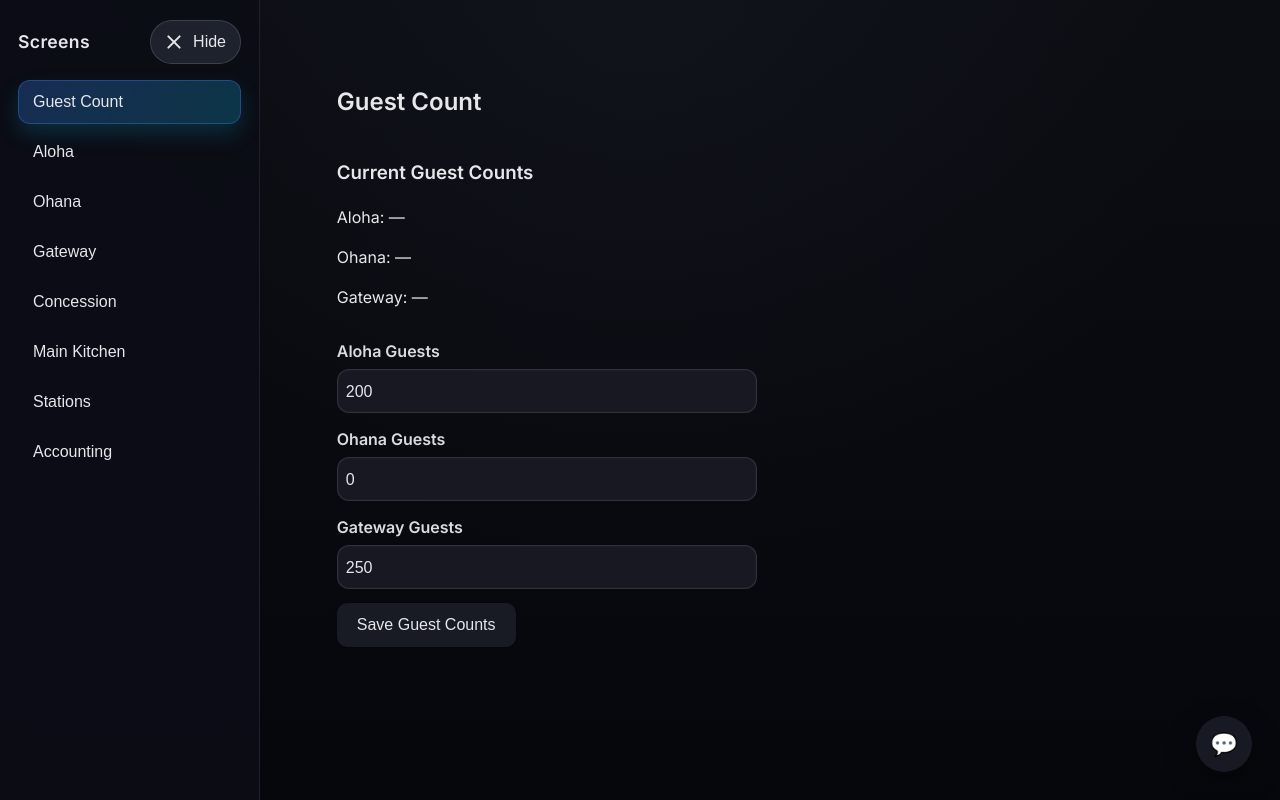
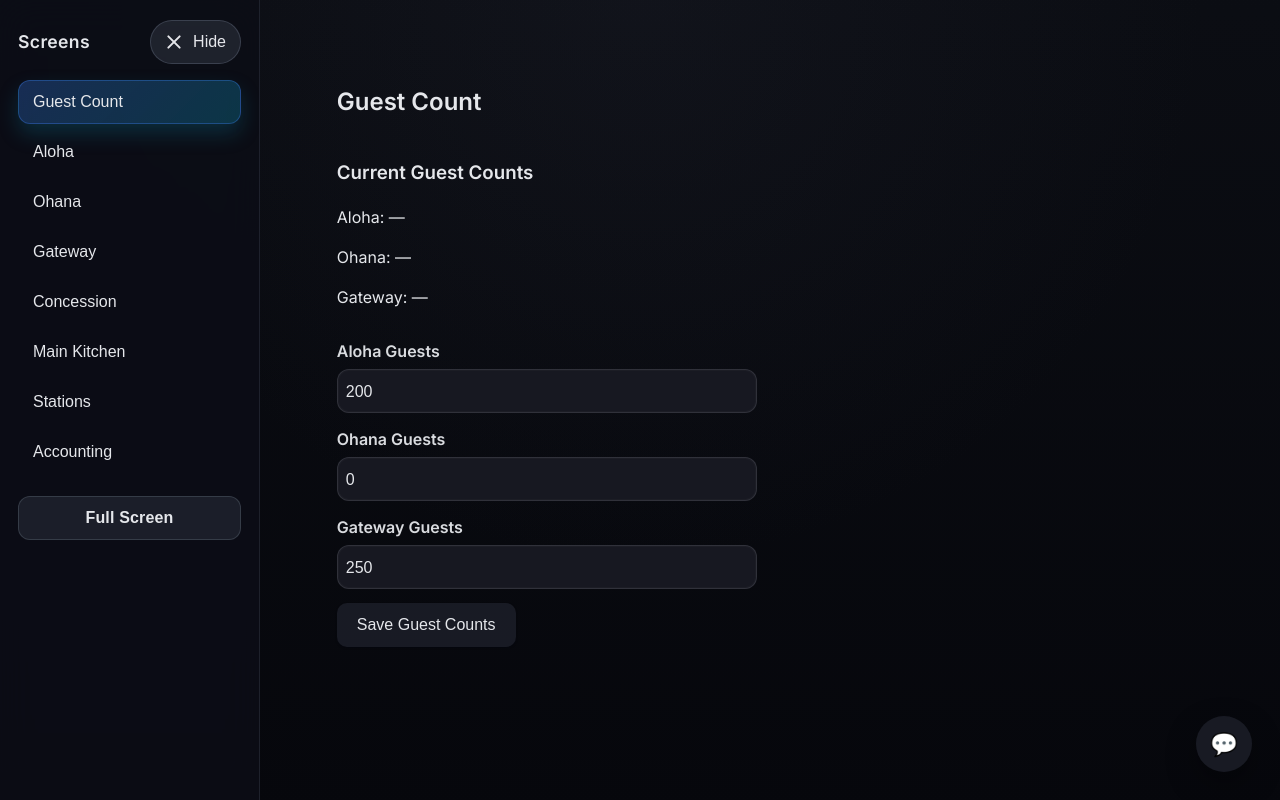
Before and after one commit to Nidl3r/PCC-KDS, a website with bundled scripts: page index.html in a window 1280 px wide. Built offline with nearby package versions, Linux system fonts and the light colour scheme; no server answers.

Commit message:
re apply full screen

```diff
--- a/index.html
+++ b/index.html
@@ -39,6 +39,9 @@
         <button type="button" class="sidebar-item" data-target="main-kitchen">Main Kitchen</button>
         <button type="button" class="sidebar-item" data-target="stations">Stations</button>
         <button type="button" class="sidebar-item" data-target="accounting">Accounting</button>
+        <button type="button" class="sidebar-item sidebar-item--action" id="fullscreenToggle" aria-pressed="false" aria-label="Enter full screen">
+          Full Screen
+        </button>
       </nav>
     </aside>
     <div class="sidebar-backdrop" id="sidebarBackdrop" hidden></div>
--- a/styles.css
+++ b/styles.css
@@ -152,6 +152,26 @@ html, body {
   text-align: left;
   font-weight: 500;
   transition: background 0.15s ease, border 0.15s ease, transform 0.1s ease;
+}
+
+.sidebar-item--action {
+  margin-top: 16px;
+  padding: 12px 16px;
+  text-align: center;
+  font-weight: 600;
+  letter-spacing: 0.01em;
+  background: rgba(148, 163, 184, 0.12);
+  border-color: rgba(148, 163, 184, 0.22);
+  display: flex;
+  justify-content: center;
+  align-items: center;
+  gap: 8px;
+}
+
+.sidebar-item--action:hover,
+.sidebar-item--action:focus-visible {
+  background: rgba(59, 130, 246, 0.2);
+  border-color: rgba(59, 130, 246, 0.35);
 }
 
 .sidebar-item--action {
```
